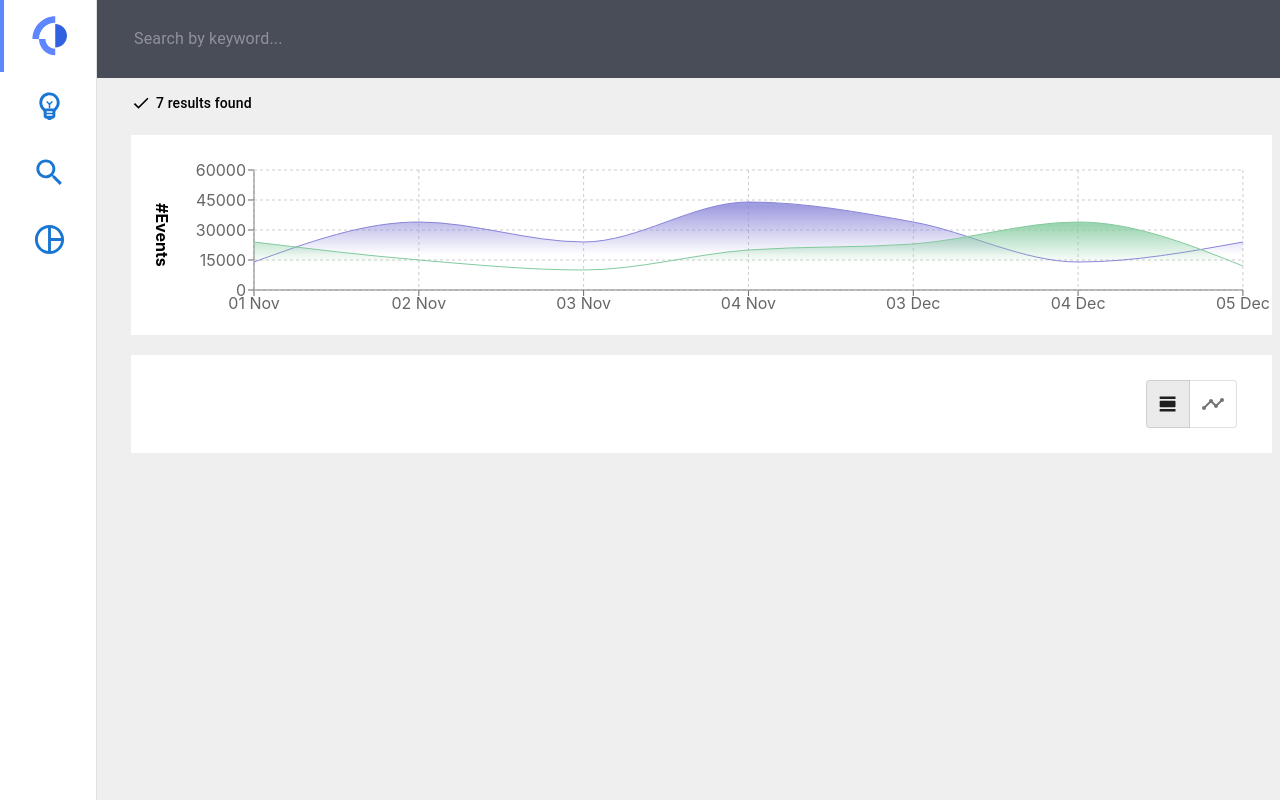
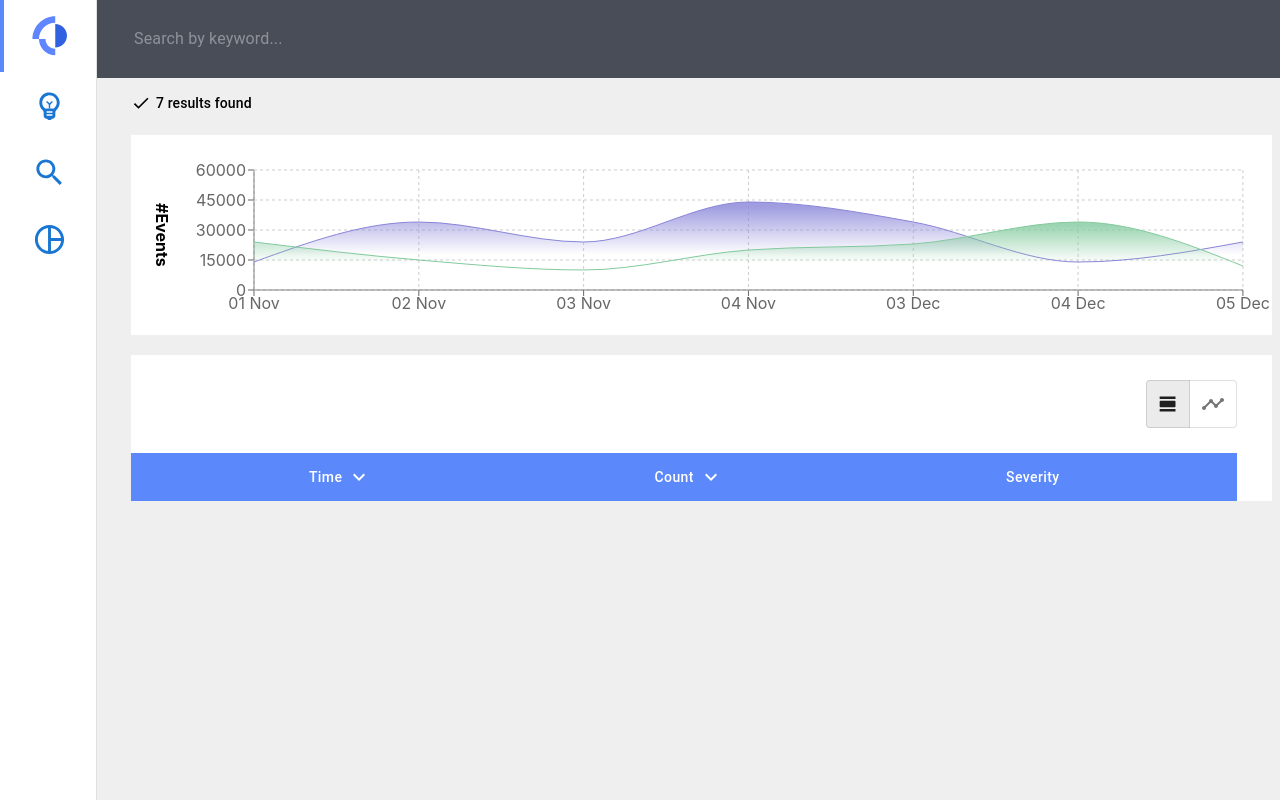
Before and after one commit to ibotchori/logmind, a React (Create React App) app: page / in a window 1280 px wide. Built offline with nearby package versions, Linux system fonts and the light colour scheme.

Commit message:
Add table buttons bar

```diff
--- a/src/components/MainContent/MainContent.js
+++ b/src/components/MainContent/MainContent.js
@@ -4,7 +4,10 @@ import TimelineIcon from "@mui/icons-material/Timeline";
 import ToggleButton from "@mui/material/ToggleButton";
 import ToggleButtonGroup from "@mui/material/ToggleButtonGroup";
 import ViewDayIcon from "@mui/icons-material/ViewDay";
+import Button from "@mui/material/Button";
 import { Box } from "@mui/system";
+import { Typography } from "@mui/material";
+import KeyboardArrowDownIcon from "@mui/icons-material/KeyboardArrowDown";
 
 const MainContent = () => {
   /* Toggle icons */
@@ -20,13 +23,30 @@ const MainContent = () => {
       width: "96%",
       margin: "20px 40px",
       display: "flex",
+      flexDirection: "column",
+    },
+    toggleButtonBox: {
+      display: "flex",
+      justifyContent: "flex-end",
+      padding: "25px 35px",
+    },
+    buttonBox: {
+      backgroundColor: "#5B88FB",
+      display: "flex",
+      justifyContent: "center",
+      marginRight: "35px",
+    },
+    buttonBoxChild: {
+      display: "flex",
+      justifyContent: "space-between",
+      width: "70%",
     },
   });
   const classes = useStyles();
 
   return (
     <Box className={classes.root}>
-      <Box style={{ width: "100%",  display: "flex", justifyContent: "flex-end", padding: "25px 35px" }}>
+      <Box className={classes.toggleButtonBox}>
         <ToggleButtonGroup
           value={alignment}
           exclusive
@@ -41,6 +61,32 @@ const MainContent = () => {
           </ToggleButton>
         </ToggleButtonGroup>
       </Box>
+      <Box className={classes.buttonBox}>
+        <Box
+          className={classes.buttonBoxChild}
+        >
+          <Button
+            variant="text"
+            style={{ textTransform: "none", color: "white", padding: "12px" }}
+          >
+            Time
+            <KeyboardArrowDownIcon style={{ paddingLeft: "5px" }} />
+          </Button>
+          <Button
+            variant="text"
+            style={{ textTransform: "none", color: "white", padding: "12px" }}
+          >
+            Count
+            <KeyboardArrowDownIcon style={{ paddingLeft: "5px" }} />
+          </Button>
+          <Button
+            variant="disabled"
+            style={{ textTransform: "none", color: "white", padding: "12px" }}
+          >
+            Severity
+          </Button>
+        </Box>
+      </Box>
     </Box>
   );
 };
```
